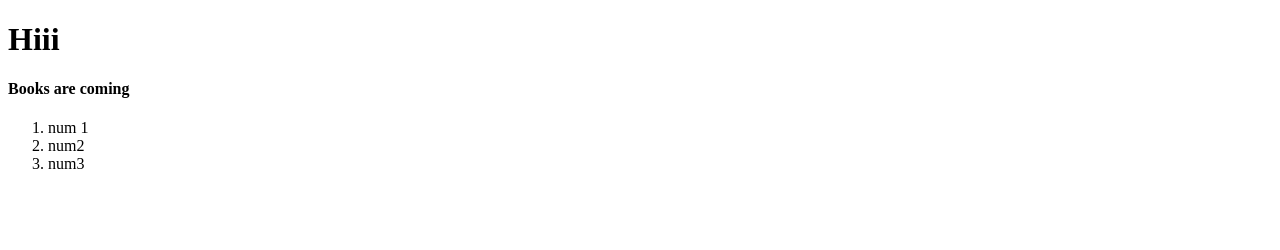
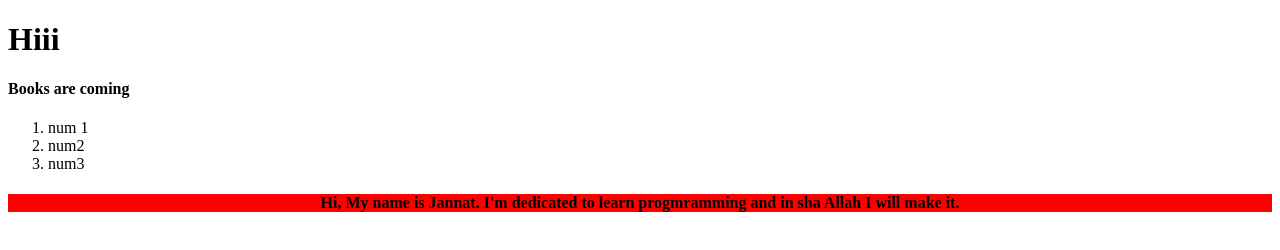
Before and after one commit to Jannat917/book-store, a plain HTML site: page index.html in a window 1280 px wide. Drawn offline with Linux system fonts and the light colour scheme.

Commit message:
added css

```diff
--- a/index.html
+++ b/index.html
@@ -4,6 +4,7 @@
     <meta charset="UTF-8">
     <meta name="viewport" content="width=device-width, initial-scale=1.0">
     <title>Document</title>
+    <link rel="stylesheet" href="styles/blog.css">
 </head>
 <body>
     <h1>Hiii</h1>
@@ -14,5 +15,8 @@
         <li>num2</li>
         <li>num3</li>
     </ol>
+    <div class="ami">
+       <h4> Hi, My name is Jannat. I'm dedicated to learn progmramming and in sha Allah I will make it.</h4>
+    </div>
 </body>
 </html>
--- /dev/null
+++ b/styles/blog.css
@@ -0,0 +1,6 @@
+div {
+background-color: red;
+padding : 20 px;
+border: 5px;
+text-align: center;
+}
```
